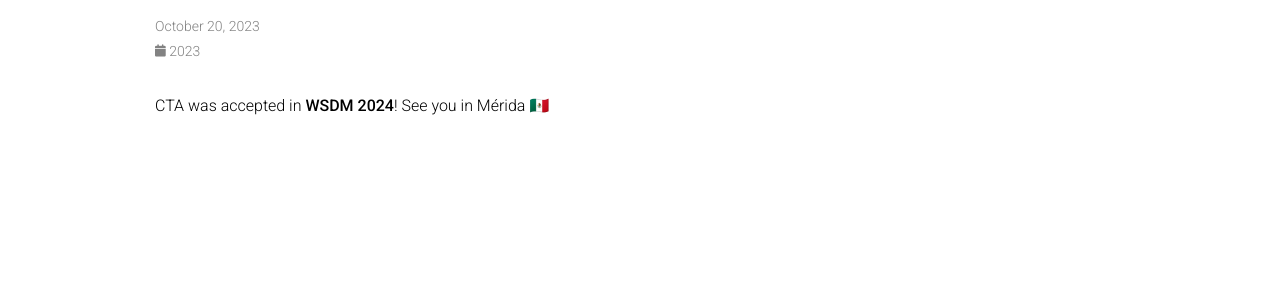
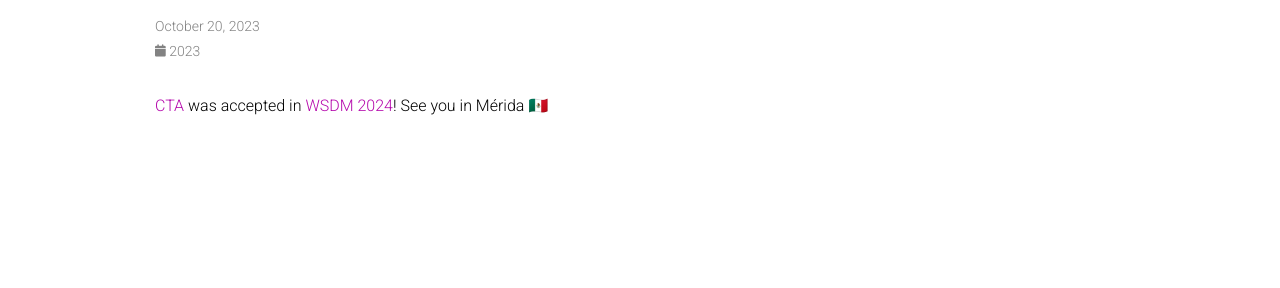
Before and after one commit to yehjin-shin/yehjin-shin.github.io, a Jekyll site: the page built from _news/2023-10-20.md, in a window 1280 px wide. Shown: the part 145-433 px from the top of the page. Built offline with Jekyll 4.4.1, drawn with Linux system fonts in a browser that asks for light colours; full-size pictures stand in for the smaller copies a plugin makes; comment, search, counter and statistics services are not loaded; a style sheet for code colours, icons or effects is not loaded; some of the changed lines change nothing that is shown.

Commit message:
Update 2023-10-20.md

```diff
--- a/_news/2023-10-20.md
+++ b/_news/2023-10-20.md
@@ -5,4 +5,4 @@
 related_posts: false
 ---
 
-CTA was accepted in **WSDM 2024**! See you in Mérida 🇲🇽
+[CTA](https://arxiv.org/abs/2312.16581) was accepted in [WSDM 2024](https://www.wsdm-conference.org/2024/)! See you in Mérida 🇲🇽
```
